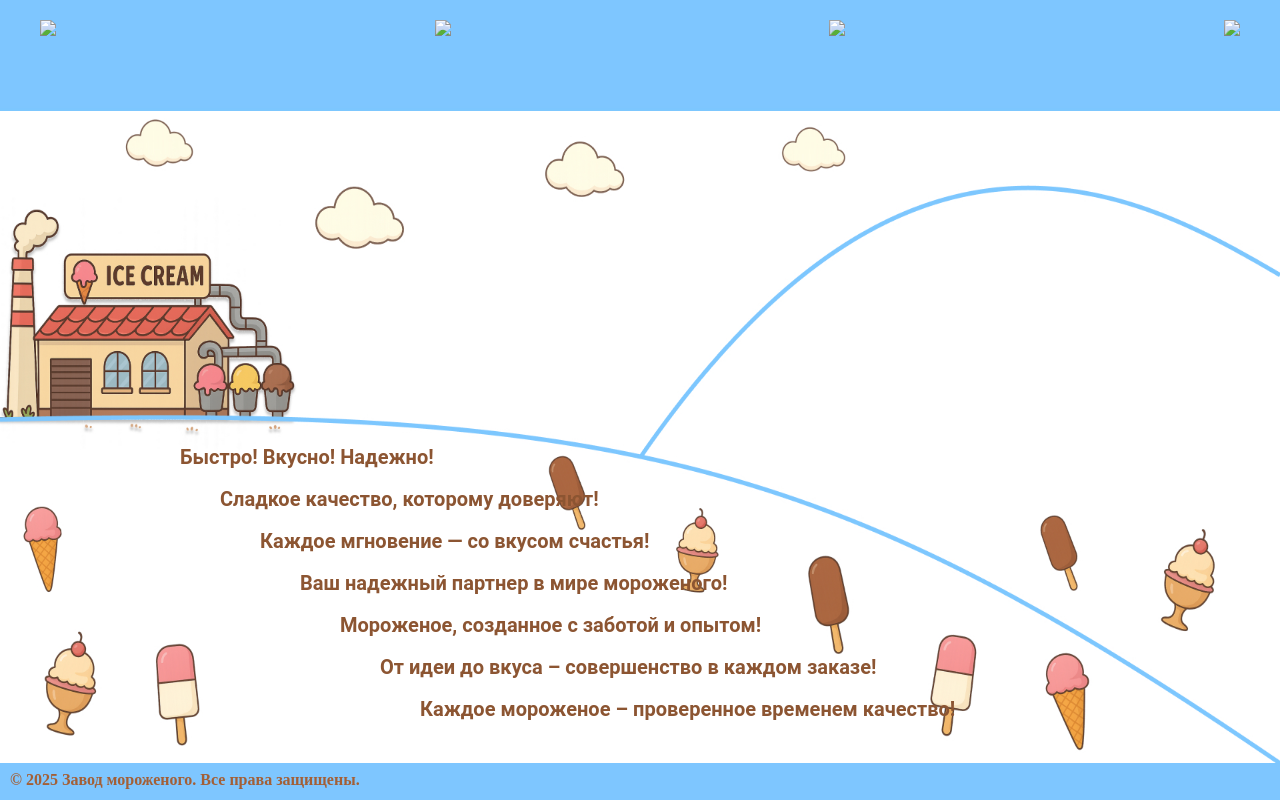
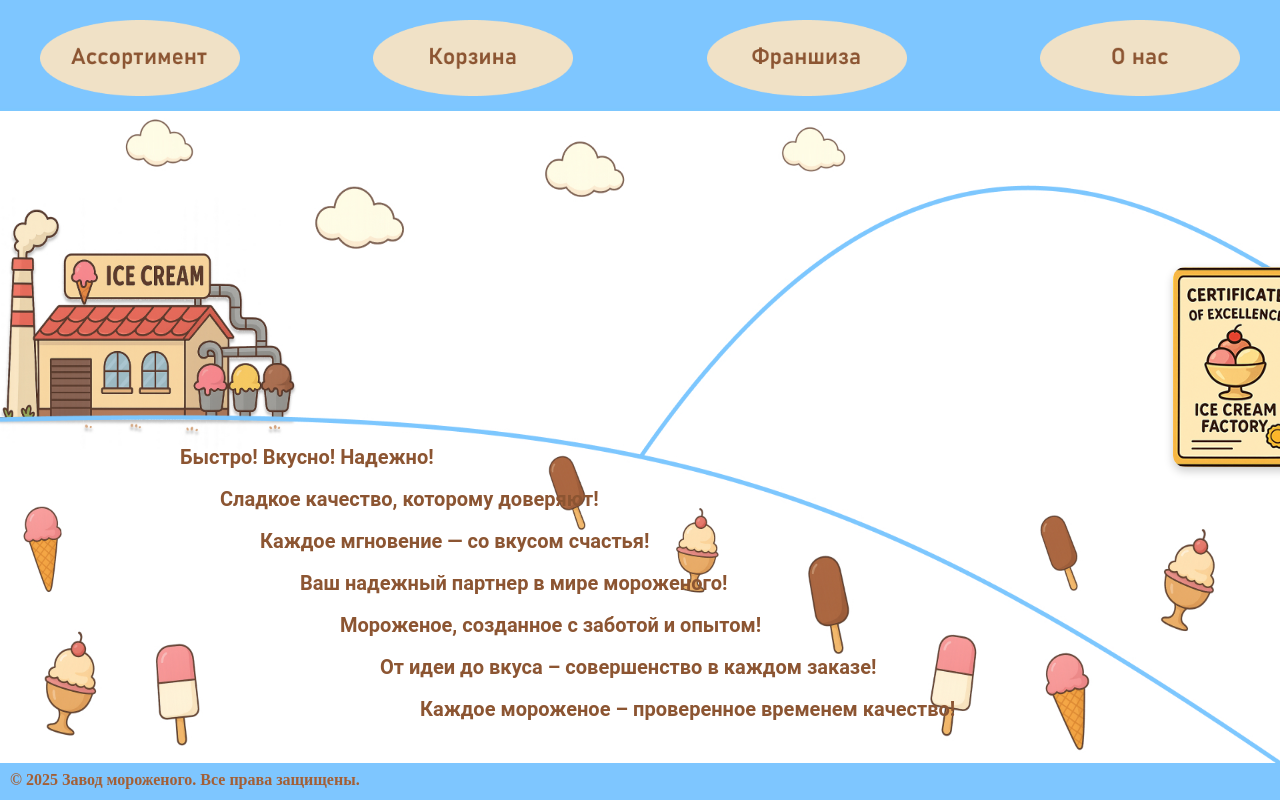
Before and after one commit to Dmitry-A1/Ice_cream_factory, a plain HTML site: page index.html in a window 1280 px wide. Shown: the top 800 px of the page. Drawn offline with Linux system fonts and the light colour scheme; files that its build step writes are made by us from their sources.

Commit message:
changed the paths in the files

```diff
--- a/css/styles.css
+++ b/css/styles.css
@@ -6,7 +6,7 @@ html, body {
 }
 
 body {
-    background-image: url("assets/Frame_1.jpg");
+    background-image: url("../assets/Frame_1.jpg");
     background-repeat: no-repeat;
     background-size: 100% 100%; /* растянуть на весь экран */
     background-position: center; /* центрирование */
--- a/index.html
+++ b/index.html
@@ -9,10 +9,10 @@
 <body>
 
     <section class="button-section">
-        <a href="#"><img src="assets/Button_assortment.png"></a>
-        <a href="#"><img src="assets/Button_cart.png"></a>
-        <a href="#"><img src="assets/Button_franchise.png"></a>
-        <a href="#"><img src="assets/Button_info.png"></a>
+        <a href="#"><img src="img/Button_assortment.png"></a>
+        <a href="#"><img src="img/Button_cart.png"></a>
+        <a href="#"><img src="img/Button_franchise.png"></a>
+        <a href="#"><img src="img/Button_info.png"></a>
     </section>
 
     <section class="slogans">
@@ -25,7 +25,7 @@
         <p>Каждое мороженое – проверенное временем качество!</p>
     </section>
     <div class="content">
-        <link rel="stylesheet" href="styles.css">
+        <link rel="stylesheet" href="css/styles.css">
     </div>
 
     <div class="certificates-carousel">
@@ -37,6 +37,6 @@
     <footer class="site-footer">
         <p class="footer-text">© 2025 Завод мороженого. Все права защищены.</p>
     </footer>
-    <script src="main.js" ></script>
+    <script src="js/main.js" ></script>
 </body>
 </html>
--- a/js/main.js
+++ b/js/main.js
@@ -1,10 +1,10 @@
-console.log("oi4jeokgjwoeigijwe[oijg");
+
 
 const images = [
-    "award_1.png",
-    "award_2.png",
-    "award_3.png",
-    "award_4.png"
+    "img/award_1.png",
+    "img/award_2.png",
+    "img/award_3.png",
+    "img/award_4.png"
 ];
 
 const track = document.querySelector('.carousel-track');
```
